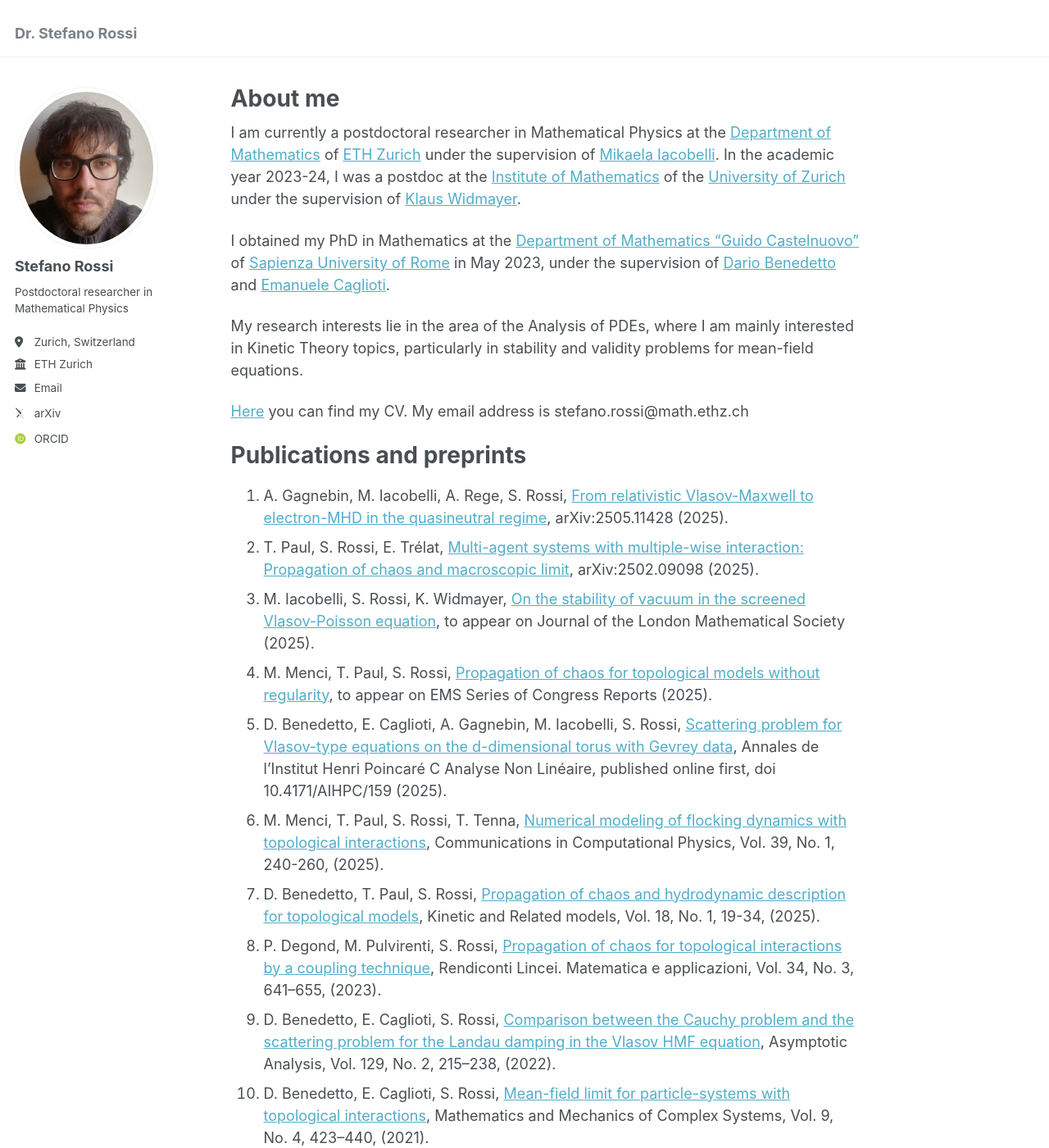
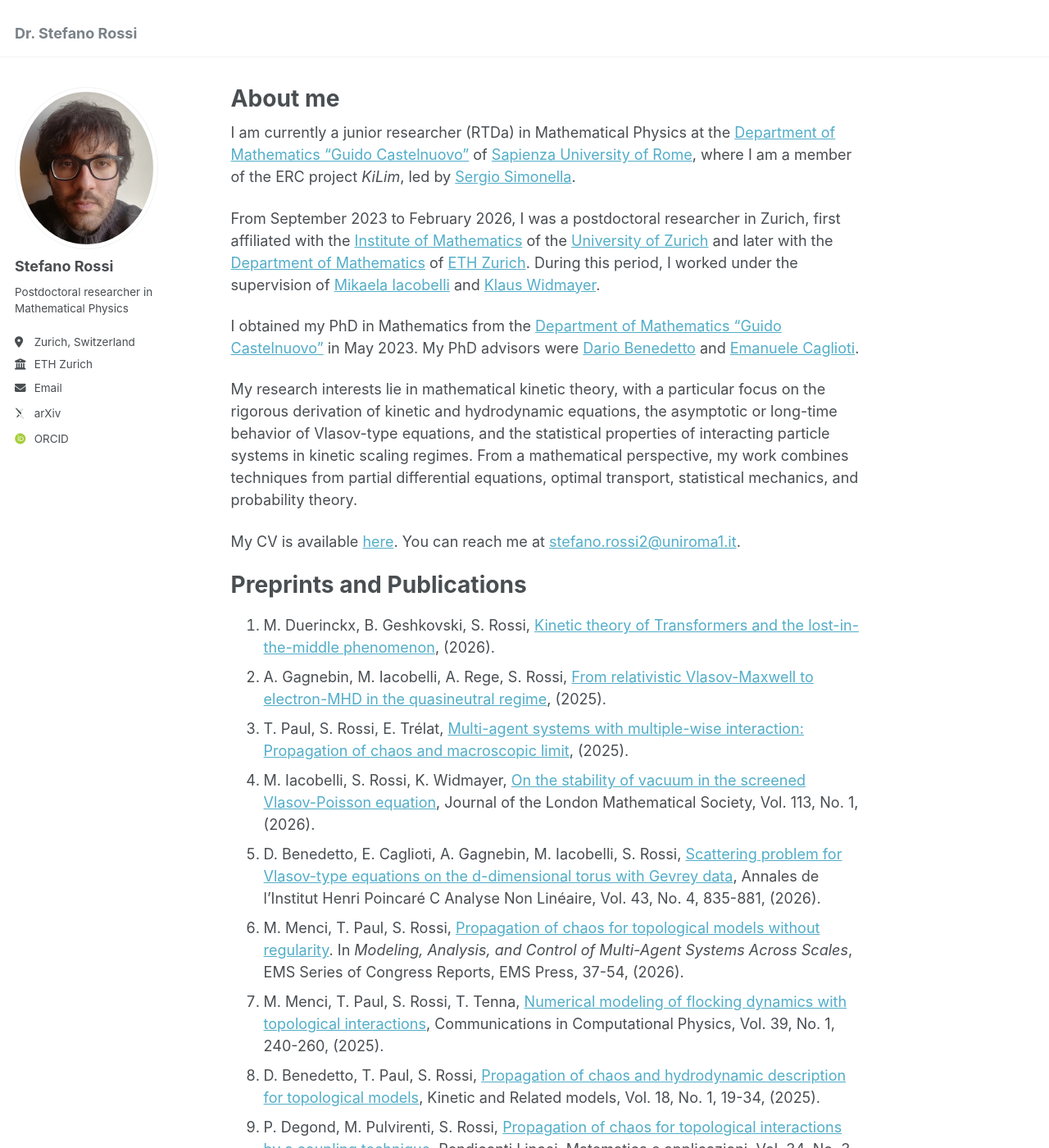
Before and after one commit to StefRossi/StefRossi.github.io, a Jekyll site: the page built from _pages/about.md, in a window 1280 px wide and 1400 px high. Shown: the whole window at 82% size. Built offline with Jekyll 4.4.1, drawn with Linux system fonts in a browser that asks for light colours; some web fonts are replaced.

Commit message:
Update about.md

```diff
--- a/_pages/about.md
+++ b/_pages/about.md
@@ -7,25 +7,26 @@ redirect_from:
   - /about.html
 ---
 
-I am currently a postdoctoral researcher in Mathematical Physics at the [Department of Mathematics](https://math.ethz.ch/) of [ETH Zurich](https://ethz.ch/de.html) under the supervision of [Mikaela Iacobelli](https://people.math.ethz.ch/~imikaela/home).
-In the academic year 2023-24, I was a postdoc at the [Institute of Mathematics](https://www.math.uzh.ch/en/home) of the [University of Zurich](https://www.uzh.ch/en.html) under the supervision of [Klaus Widmayer](https://www.math.uzh.ch/en/people?semId=43&key1=32674&L=1).
+I am currently a junior researcher (RTDa) in Mathematical Physics at the [Department of Mathematics "Guido Castelnuovo"](https://www.mat.uniroma1.it/en) of [Sapienza University of Rome](https://www.uniroma1.it/en/pagina-strutturale/home), where I am a member of the ERC project *KiLim*, led by [Sergio Simonella](https://www.sergiosimonella.com/).
 
-I obtained my PhD in Mathematics at the [Department of Mathematics "Guido Castelnuovo"](https://www.mat.uniroma1.it/en) of [Sapienza University of Rome](https://www.uniroma1.it/en/pagina-strutturale/home) in May 2023, under the supervision of [Dario Benedetto](http://brazil.mat.uniroma1.it/dario/) and [Emanuele Caglioti](https://sites.google.com/site/ecaglioti/Home).
+From September 2023 to February 2026, I was a postdoctoral researcher in Zurich, first affiliated with the [Institute of Mathematics](https://www.math.uzh.ch/en/home) of the [University of Zurich](https://www.uzh.ch/en.html) and later with the [Department of Mathematics](https://math.ethz.ch/) of [ETH Zurich](https://ethz.ch/de.html). During this period, I worked under the supervision of [Mikaela Iacobelli](https://people.math.ethz.ch/~imikaela/home) and [Klaus Widmayer](https://www.math.uzh.ch/en/people?semId=43&key1=32674&L=1).
 
-My research interests lie in the area of the Analysis of PDEs, where I am mainly interested in Kinetic Theory topics, particularly in stability and validity problems for mean-field equations.
+I obtained my PhD in Mathematics from the [Department of Mathematics "Guido Castelnuovo"](https://www.mat.uniroma1.it/en) in May 2023. My PhD advisors were [Dario Benedetto](http://brazil.mat.uniroma1.it/dario/) and [Emanuele Caglioti](https://sites.google.com/site/ecaglioti/Home).
 
-[Here](https://stefrossi.github.io/files/CV_Rossi_Stefano.pdf) you can find my CV. My email address is stefano.rossi@math.ethz.ch
+My research interests lie in mathematical kinetic theory, with a particular focus on the rigorous derivation of kinetic and hydrodynamic equations, the asymptotic or long-time behavior of Vlasov-type equations, and the statistical properties of interacting particle systems in kinetic scaling regimes. From a mathematical perspective, my work combines techniques from partial differential equations, optimal transport, statistical mechanics, and probability theory.
 
-Publications and preprints
+My CV is available [here](https://stefrossi.github.io/files/CV_Rossi_Stefano.pdf). You can reach me at [stefano.rossi2@uniroma1.it](mailto:stefano.rossi2@uniroma1.it).
+
+Preprints and Publications
 ======
 
-
-1. A. Gagnebin, M. Iacobelli, A. Rege, S. Rossi, [From relativistic Vlasov-Maxwell to electron-MHD in the quasineutral regime](https://arxiv.org/abs/2505.11428), arXiv:2505.11428 (2025).
-1. T. Paul, S. Rossi, E. Trélat, [Multi-agent systems with multiple-wise interaction: Propagation of chaos and macroscopic limit](https://arxiv.org/abs/2502.09098), arXiv:2502.09098 (2025).
+1. M. Duerinckx, B. Geshkovski, S. Rossi, [Kinetic theory of Transformers and the lost-in-the-middle phenomenon](https://arxiv.org/abs/2605.09213), (2026).
+1. A. Gagnebin, M. Iacobelli, A. Rege, S. Rossi, [From relativistic Vlasov-Maxwell to electron-MHD in the quasineutral regime](https://arxiv.org/abs/2505.11428), (2025).
+1. T. Paul, S. Rossi, E. Trélat, [Multi-agent systems with multiple-wise interaction: Propagation of chaos and macroscopic limit](https://www.ljll.fr/trelat/fichiers/multiplewise.pdf), (2025).
 1. M. Iacobelli, S. Rossi, K. Widmayer, [On the stability of vacuum in the screened
-Vlasov-Poisson equation](https://arxiv.org/abs/2410.17978), to appear on Journal of the London Mathematical Society (2025).
-1. M. Menci, T. Paul, S. Rossi, [Propagation of chaos for topological models without regularity](https://hal.science/hal-04855448v2), to appear on EMS Series of Congress Reports (2025).
-1. D. Benedetto, E. Caglioti, A. Gagnebin, M. Iacobelli, S. Rossi, [Scattering problem for Vlasov-type equations on the d-dimensional torus with Gevrey data](https://ems.press/journals/aihpc/articles/14298910), Annales de l'Institut Henri Poincaré C Analyse Non Linéaire, published online first, doi 10.4171/AIHPC/159 (2025).
+Vlasov-Poisson equation](https://londmathsoc.onlinelibrary.wiley.com/doi/full/10.1112/jlms.70426), Journal of the London Mathematical Society, Vol. 113, No. 1, (2026).
+1. D. Benedetto, E. Caglioti, A. Gagnebin, M. Iacobelli, S. Rossi, [Scattering problem for Vlasov-type equations on the d-dimensional torus with Gevrey data](https://ems.press/journals/aihpc/articles/14298910), Annales de l'Institut Henri Poincaré C Analyse Non Linéaire, Vol. 43, No. 4, 835-881, (2026).
+1. M. Menci, T. Paul, S. Rossi, [Propagation of chaos for topological models without regularity](https://ems.press/books/ecr/322/6460). In *Modeling, Analysis, and Control of Multi-Agent Systems Across Scales*, EMS Series of Congress Reports, EMS Press, 37-54, (2026).
 1. M. Menci, T. Paul, S. Rossi, T. Tenna, [Numerical modeling of flocking dynamics with topological interactions](https://global-sci.com/index.php/cicp/article/view/23217), Communications in Computational Physics, Vol. 39, No. 1, 240-260, (2025).
 1. D. Benedetto, T. Paul, S. Rossi, [Propagation of chaos and hydrodynamic description for topological models](https://www.aimsciences.org/article/doi/10.3934/krm.2024010), Kinetic and Related models, Vol. 18, No. 1, 19-34, (2025).
 1. P. Degond, M. Pulvirenti, S. Rossi, [Propagation of chaos for topological interactions by a coupling technique](https://ems.press/journals/rlm/articles/13341435), Rendiconti Lincei. Matematica e applicazioni,
```
